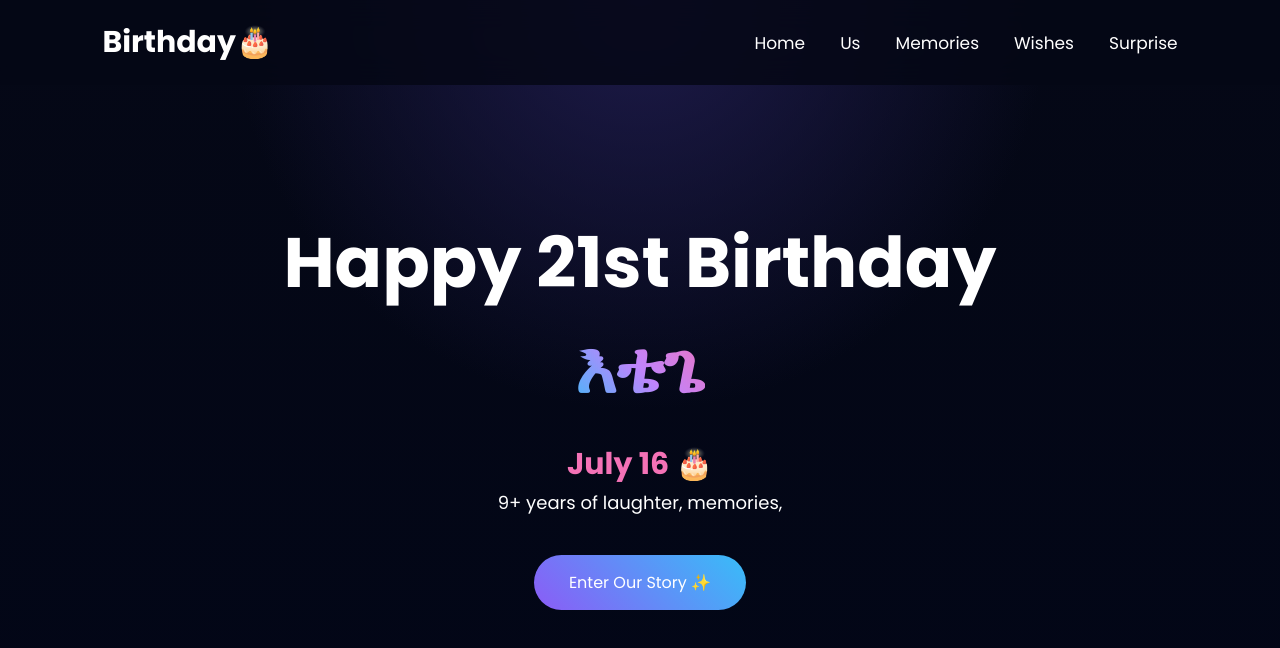
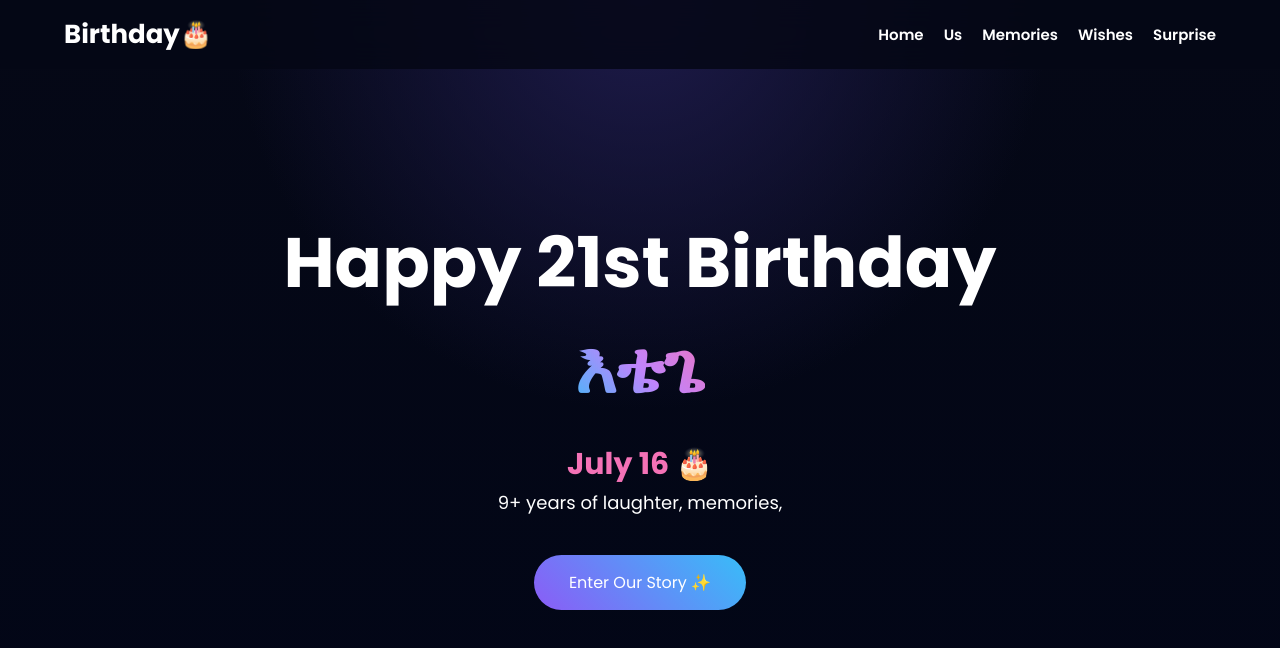
Before and after one commit to eyu127/eyu.github.io, a plain HTML site: page index.html in a window 1280 px wide. Drawn offline with Linux system fonts and the light colour scheme.

Commit message:
Update style.css

```diff
--- a/style.css
+++ b/style.css
@@ -43,7 +43,7 @@ header {
     top: 0;
     left: 0;
     width: 100%;
-    padding: 20px 8%;
+    padding: 15px 5%;
     background: rgba(5, 8, 22, 0.85);
     backdrop-filter: blur(15px);
     z-index: 1000;
@@ -56,7 +56,7 @@ nav {
 }
 
 .logo {
-    font-size: 30px;
+    font-size: 26px;
     font-weight: bold;
     color: white;
 }
@@ -65,12 +65,15 @@ nav {
     color: #38bdf8;
 }
 
-nav ul {
-    display: flex;
-    list-style: none;
-    gap: 35px;
-    margin: 0;
-    padding: 0;
+nav ul{
+    display:flex;
+    align-items:center;
+    justify-content:flex-end;
+    gap:20px;
+    list-style:none;
+    margin:0;
+    padding:0;
+    flex-wrap:nowrap;
 }
 
 nav ul li {
@@ -80,8 +83,8 @@ nav ul li {
 nav ul li a {
     color: white;
     text-decoration: none;
-    font-size: 17px;
-    font-weight: 500;
+    font-size: 15px;
+    font-weight: 600;
     transition: 0.3s;
 }
 
```
